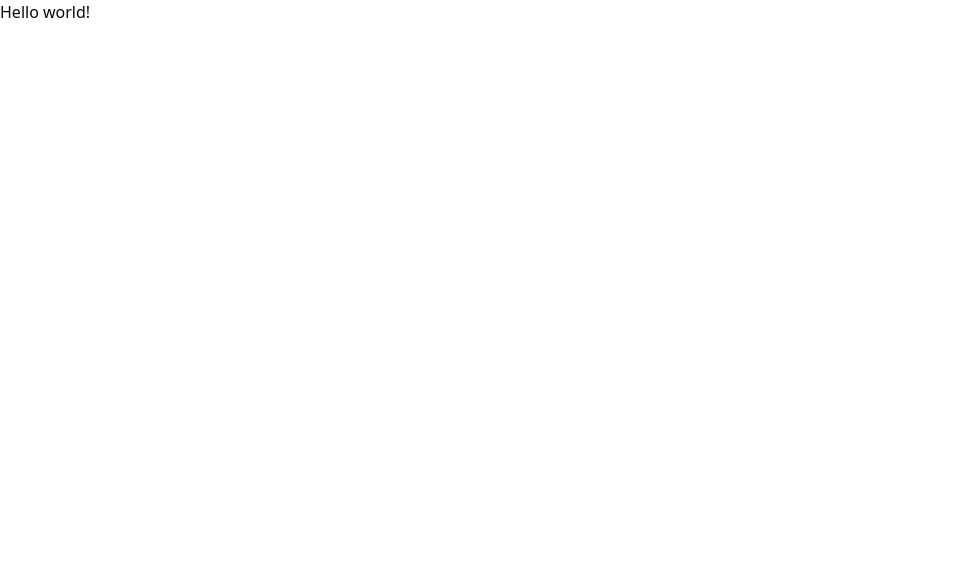
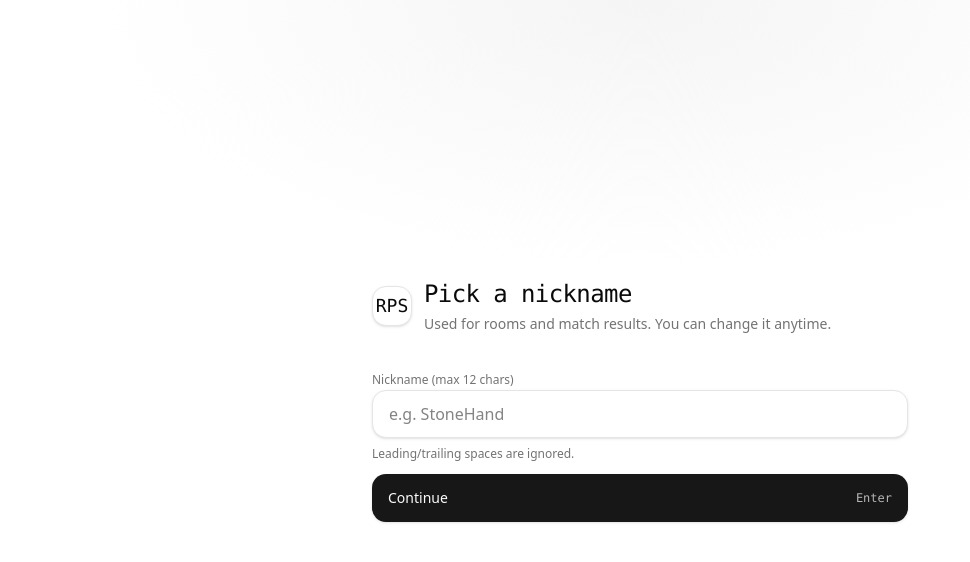
Before and after one commit to jhynsoo/rps, a Next.js app in the folder apps/web/: page / in a window 1280 px wide. Shown: the top 562 px of the page, without its empty margins (0-970 px from the left). Built offline with nearby package versions, Linux system fonts and the light colour scheme.

Commit message:
feat(web): add nickname and lobby routes

```diff
--- /dev/null
+++ b/apps/web/app/lobby/page.tsx
@@ -0,0 +1,112 @@
+"use client";
+
+import { useRouter } from "next/navigation";
+import { useEffect, useMemo, useState } from "react";
+
+const NICKNAME_STORAGE_KEY = "rps:nickname";
+
+function sanitizeNickname(raw: string) {
+  return raw.trim().slice(0, 12);
+}
+
+export default function LobbyPage() {
+  const router = useRouter();
+  const [nickname, setNickname] = useState<string | null>(null);
+
+  useEffect(() => {
+    const saved = window.localStorage.getItem(NICKNAME_STORAGE_KEY);
+    const cleaned = saved ? sanitizeNickname(saved) : "";
+
+    if (!cleaned) {
+      if (saved) window.localStorage.removeItem(NICKNAME_STORAGE_KEY);
+      router.replace("/");
+      return;
+    }
+
+    setNickname(cleaned);
+  }, [router]);
+
+  const greeting = useMemo(() => {
+    if (!nickname) return "";
+    return `Welcome, ${nickname}`;
+  }, [nickname]);
+
+  if (!nickname) {
+    return (
+      <main className="min-h-dvh bg-background text-foreground">
+        <div className="mx-auto flex min-h-dvh w-full max-w-xl items-center justify-center px-5 py-12">
+          <div className="text-sm text-muted-foreground">Loading...</div>
+        </div>
+      </main>
+    );
+  }
+
+  return (
+    <main className="min-h-dvh bg-background text-foreground">
+      <div className="pointer-events-none fixed inset-0 bg-[radial-gradient(70%_55%_at_50%_0%,oklch(0.97_0_0)_0%,transparent_60%)]" />
+
+      <div className="relative mx-auto flex min-h-dvh w-full max-w-xl flex-col justify-center px-5 py-12">
+        <div className="animate-in fade-in slide-in-from-bottom-2 duration-500">
+          <div className="rounded-2xl border border-border bg-card/70 p-6 shadow-sm backdrop-blur">
+            <div className="flex items-start justify-between gap-4">
+              <div>
+                <p className="font-mono text-xs text-muted-foreground">Lobby</p>
+                <h1 className="mt-1 font-mono text-2xl tracking-tight">
+                  {greeting}
+                </h1>
+                <p className="mt-2 text-sm text-muted-foreground">
+                  Choose how you want to play.
+                </p>
+              </div>
+              <button
+                type="button"
+                onClick={() => router.push("/")}
+                className="h-9 rounded-xl border border-border bg-background/60 px-3 text-xs font-medium text-foreground/80 shadow-sm transition hover:bg-background"
+              >
+                Edit nickname
+              </button>
+            </div>
+
+            <div className="mt-6 grid gap-3">
+              <button
+                type="button"
+                data-testid="nav-quick-match"
+                disabled
+                className="flex h-14 items-center justify-between rounded-2xl border border-border bg-muted/30 px-4 text-left text-sm font-medium text-foreground/60 shadow-sm"
+              >
+                <span>Quick match</span>
+                <span className="font-mono text-xs text-muted-foreground">
+                  Coming soon
+                </span>
+              </button>
+
+              <button
+                type="button"
+                data-testid="nav-create-room"
+                onClick={() => router.push("/room/create")}
+                className="group flex h-14 items-center justify-between rounded-2xl border border-border bg-background/60 px-4 text-left text-sm font-medium shadow-sm transition hover:bg-background focus-visible:outline-none focus-visible:ring-2 focus-visible:ring-ring"
+              >
+                <span>Create room</span>
+                <span className="font-mono text-xs text-muted-foreground transition group-hover:text-foreground/80">
+                  /room/create
+                </span>
+              </button>
+
+              <button
+                type="button"
+                data-testid="nav-join-room"
+                onClick={() => router.push("/room/join")}
+                className="group flex h-14 items-center justify-between rounded-2xl border border-border bg-background/60 px-4 text-left text-sm font-medium shadow-sm transition hover:bg-background focus-visible:outline-none focus-visible:ring-2 focus-visible:ring-ring"
+              >
+                <span>Join room</span>
+                <span className="font-mono text-xs text-muted-foreground transition group-hover:text-foreground/80">
+                  /room/join
+                </span>
+              </button>
+            </div>
+          </div>
+        </div>
+      </div>
+    </main>
+  );
+}
--- a/apps/web/app/page.tsx
+++ b/apps/web/app/page.tsx
@@ -1,7 +1,108 @@
+"use client";
+
+import { useRouter } from "next/navigation";
+import { type FormEvent, useEffect, useMemo, useRef, useState } from "react";
+
+const NICKNAME_STORAGE_KEY = "rps:nickname";
+
+function sanitizeNickname(raw: string) {
+  return raw.trim().slice(0, 12);
+}
+
 export default function Home() {
+  const router = useRouter();
+  const inputRef = useRef<HTMLInputElement | null>(null);
+  const [nickname, setNickname] = useState("");
+  const [touched, setTouched] = useState(false);
+
+  useEffect(() => {
+    const saved = window.localStorage.getItem(NICKNAME_STORAGE_KEY);
+    if (saved) setNickname(sanitizeNickname(saved));
+  }, []);
+
+  const validationMessage = useMemo(() => {
+    if (!touched) return null;
+    if (sanitizeNickname(nickname).length === 0) return "Nickname is required";
+    return null;
+  }, [nickname, touched]);
+
+  function onSubmit(e: FormEvent<HTMLFormElement>) {
+    e.preventDefault();
+    setTouched(true);
+
+    const cleaned = sanitizeNickname(nickname);
+    if (!cleaned) {
+      inputRef.current?.focus();
+      return;
+    }
+
+    window.localStorage.setItem(NICKNAME_STORAGE_KEY, cleaned);
+    router.push("/lobby");
+  }
+
   return (
-    <main>
-      <div>Hello world!</div>
+    <main className="min-h-dvh bg-background text-foreground">
+      <div className="pointer-events-none fixed inset-0 bg-[radial-gradient(70%_55%_at_50%_0%,oklch(0.97_0_0)_0%,transparent_60%)]" />
+
+      <div className="relative mx-auto flex min-h-dvh w-full max-w-xl flex-col justify-center px-5 py-12">
+        <div className="animate-in fade-in slide-in-from-bottom-2 duration-500">
+          <div className="inline-flex items-center gap-3">
+            <div className="grid size-10 place-items-center rounded-xl border border-border bg-card shadow-sm">
+              <span className="font-mono text-lg">RPS</span>
+            </div>
+            <div>
+              <h1 className="font-mono text-2xl tracking-tight">
+                Pick a nickname
+              </h1>
+              <p className="mt-1 text-sm text-muted-foreground">
+                Used for rooms and match results. You can change it anytime.
+              </p>
+            </div>
+          </div>
+
+          <form onSubmit={onSubmit} className="mt-8 space-y-3">
+            <div className="space-y-2">
+              <label
+                htmlFor="nickname"
+                className="text-xs font-medium text-muted-foreground"
+              >
+                Nickname (max 12 chars)
+              </label>
+              <input
+                ref={inputRef}
+                id="nickname"
+                name="nickname"
+                value={nickname}
+                onChange={(e) => setNickname(e.target.value)}
+                onBlur={() => setTouched(true)}
+                placeholder="e.g. StoneHand"
+                autoComplete="nickname"
+                maxLength={64}
+                data-testid="nickname-input"
+                className="h-12 w-full rounded-xl border border-border bg-card px-4 text-base shadow-sm outline-none transition focus-visible:ring-2 focus-visible:ring-ring"
+              />
+              {validationMessage ? (
+                <p className="text-xs text-destructive">{validationMessage}</p>
+              ) : (
+                <p className="text-xs text-muted-foreground">
+                  Leading/trailing spaces are ignored.
+                </p>
+              )}
+            </div>
+
+            <button
+              type="submit"
+              data-testid="nickname-submit"
+              className="group inline-flex h-12 w-full items-center justify-between rounded-xl bg-primary px-4 text-sm font-medium text-primary-foreground shadow-sm transition hover:brightness-110 focus-visible:outline-none focus-visible:ring-2 focus-visible:ring-ring"
+            >
+              <span>Continue</span>
+              <span className="font-mono text-xs opacity-70 transition group-hover:opacity-100">
+                Enter
+              </span>
+            </button>
+          </form>
+        </div>
+      </div>
     </main>
   );
 }
```
